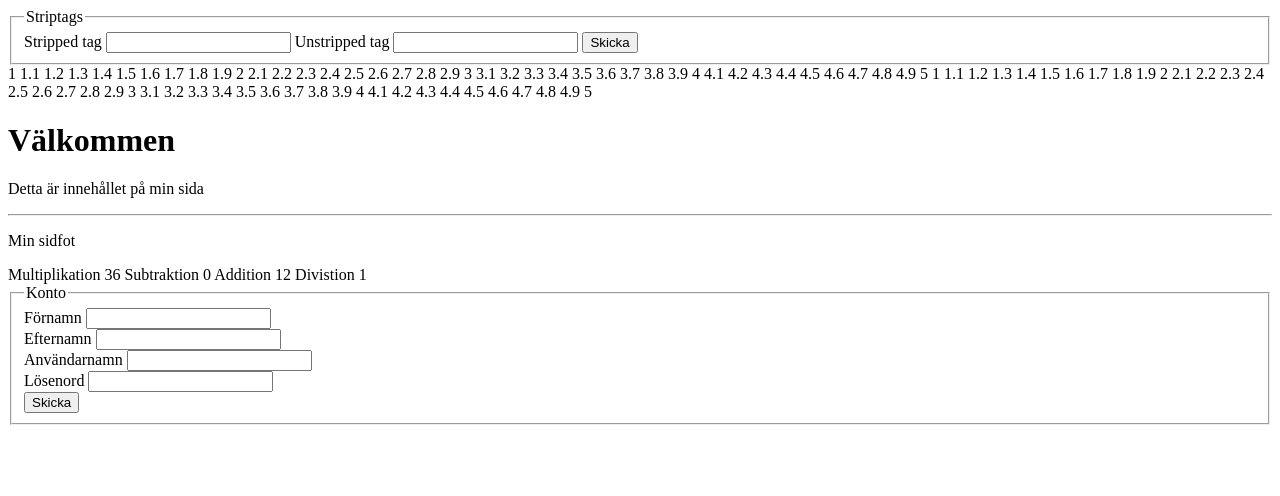
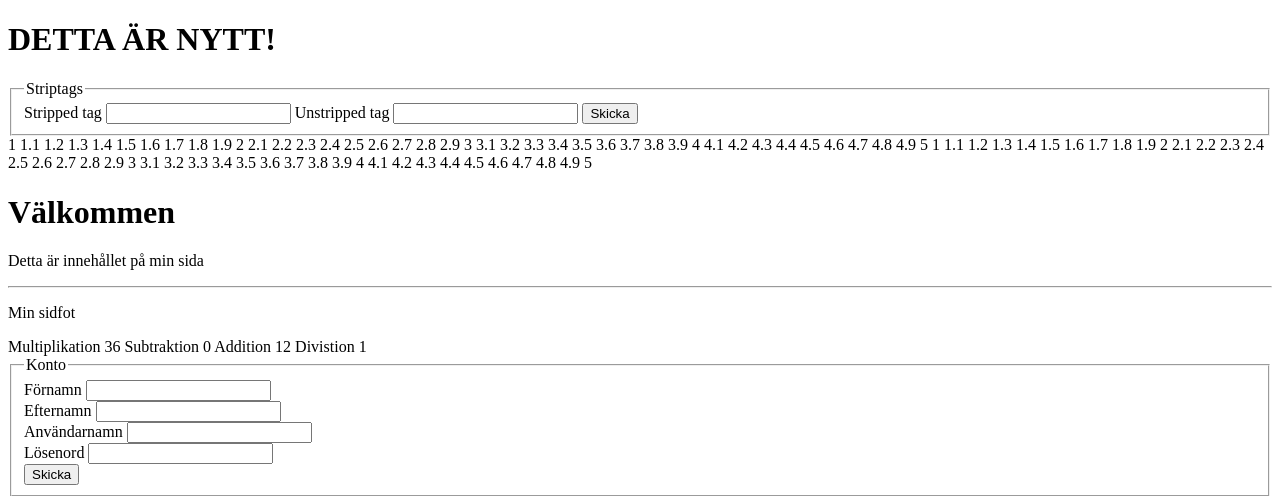
Before and after one commit to Laderlappen95/wsp, a PHP site: page / in a window 1280 px wide. Shown: the top 496 px of the page. Run offline with PHP 8.4, Linux system fonts and the light colour scheme.

Commit message:
add text

```diff
--- a/www/public/index.php
+++ b/www/public/index.php
@@ -6,6 +6,7 @@
    <title>Document</title>
 </head>
 <body>
+   <H1>DETTA ÄR NYTT!</H1>
    <form action="uppg1.php" method="post">
       <fieldset>
          <legend>
```
